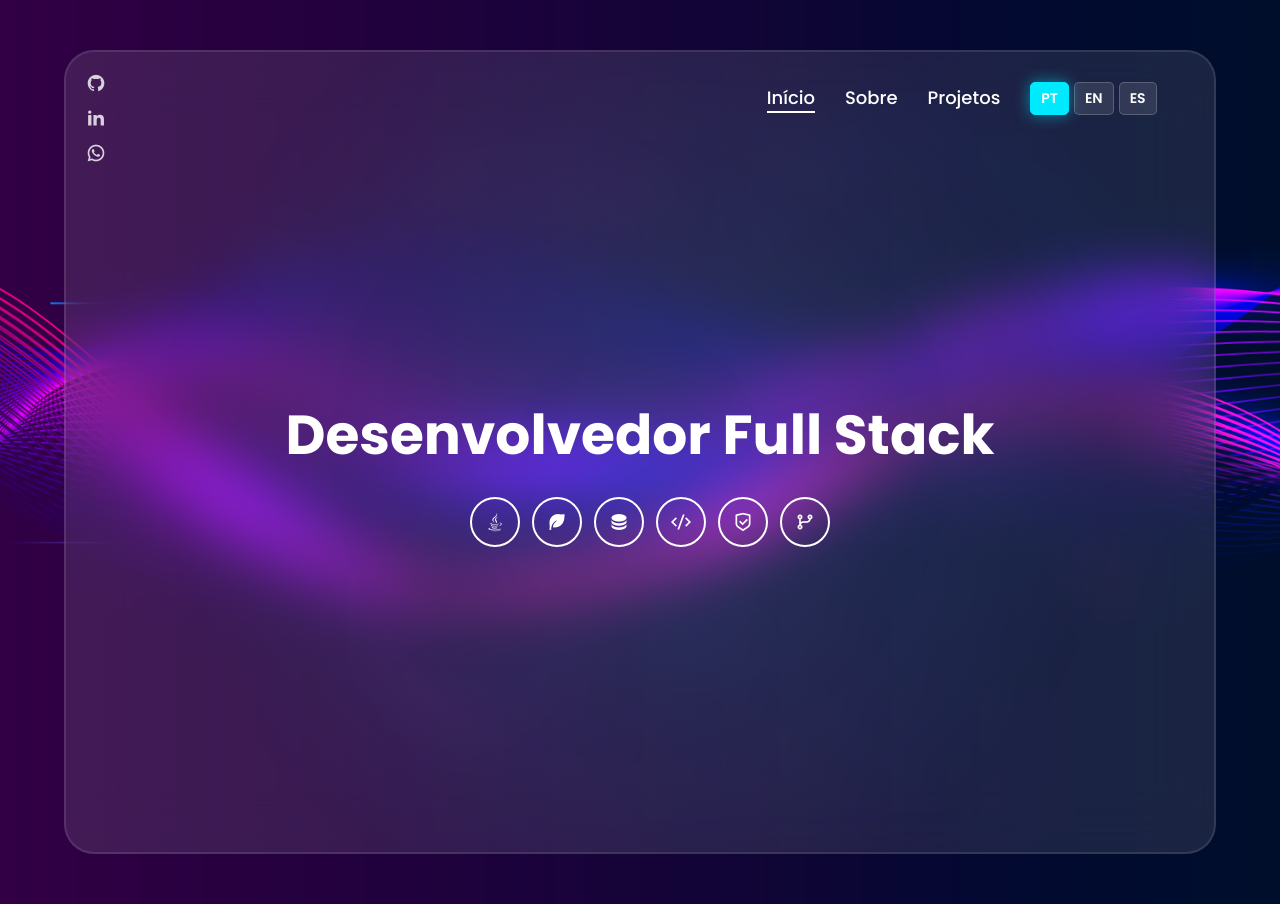
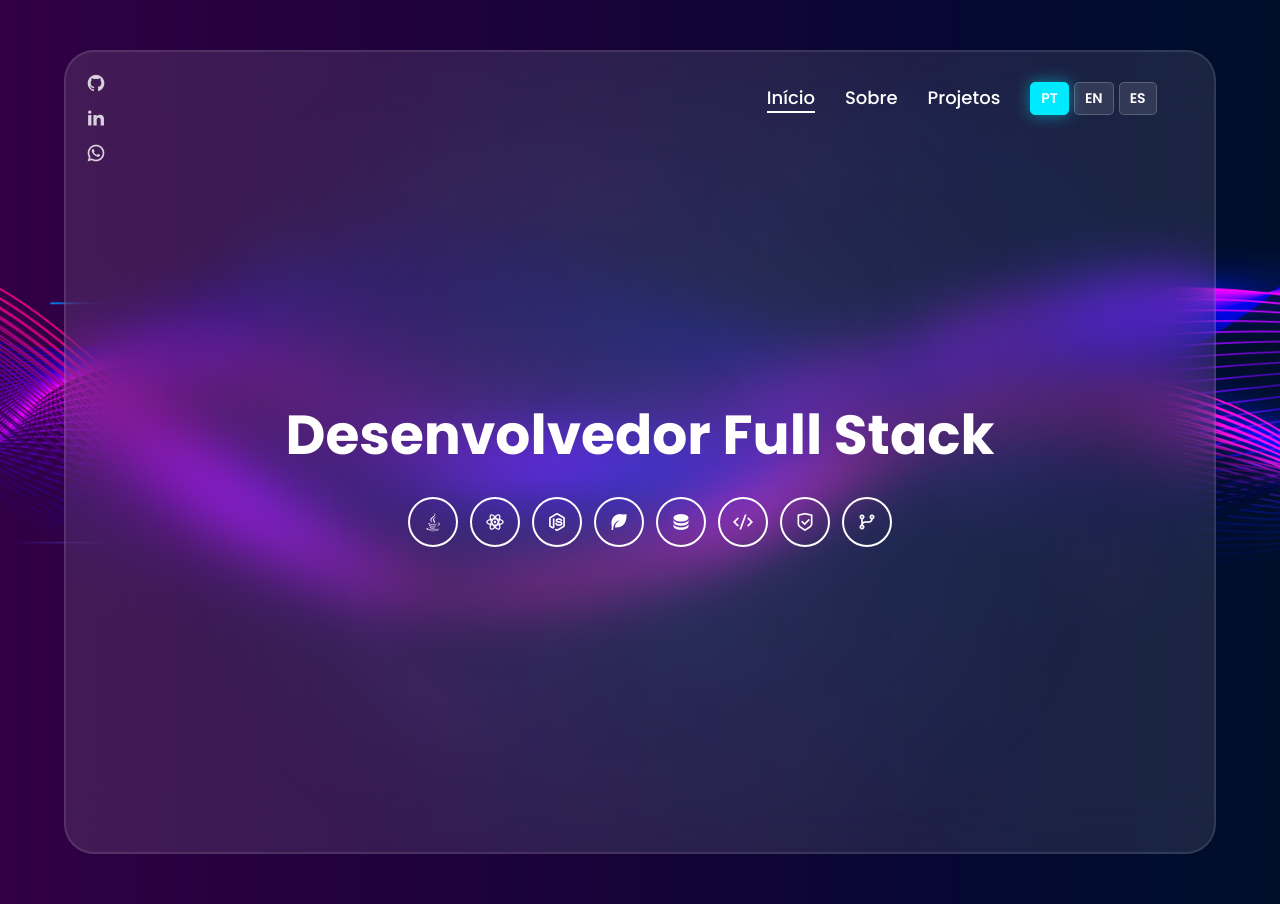
Before and after one commit to eduardoapech/portfolio-edudev, a React (Vite) app: page / in a window 1280 px wide. Built offline with nearby package versions, Linux system fonts and the light colour scheme.

Commit message:
atualizacao

```diff
--- a/src/components/organisms/HeroSection/index.jsx
+++ b/src/components/organisms/HeroSection/index.jsx
@@ -23,6 +23,8 @@ const HeroSection = () => {
 
   const technologies = [
     { title: 'Java', iconClass: 'ri-java-fill' },
+    { title: 'React', iconClass: 'ri-reactjs-line' },
+    { title: 'Node', iconClass: 'ri-nodejs-line' },
     { title: 'Spring Boot', iconClass: 'ri-leaf-fill' },
     { title: 'PostgreSQL', iconClass: 'ri-database-2-fill' },
     { title: 'REST API', iconClass: 'ri-code-s-slash-line' },
```
